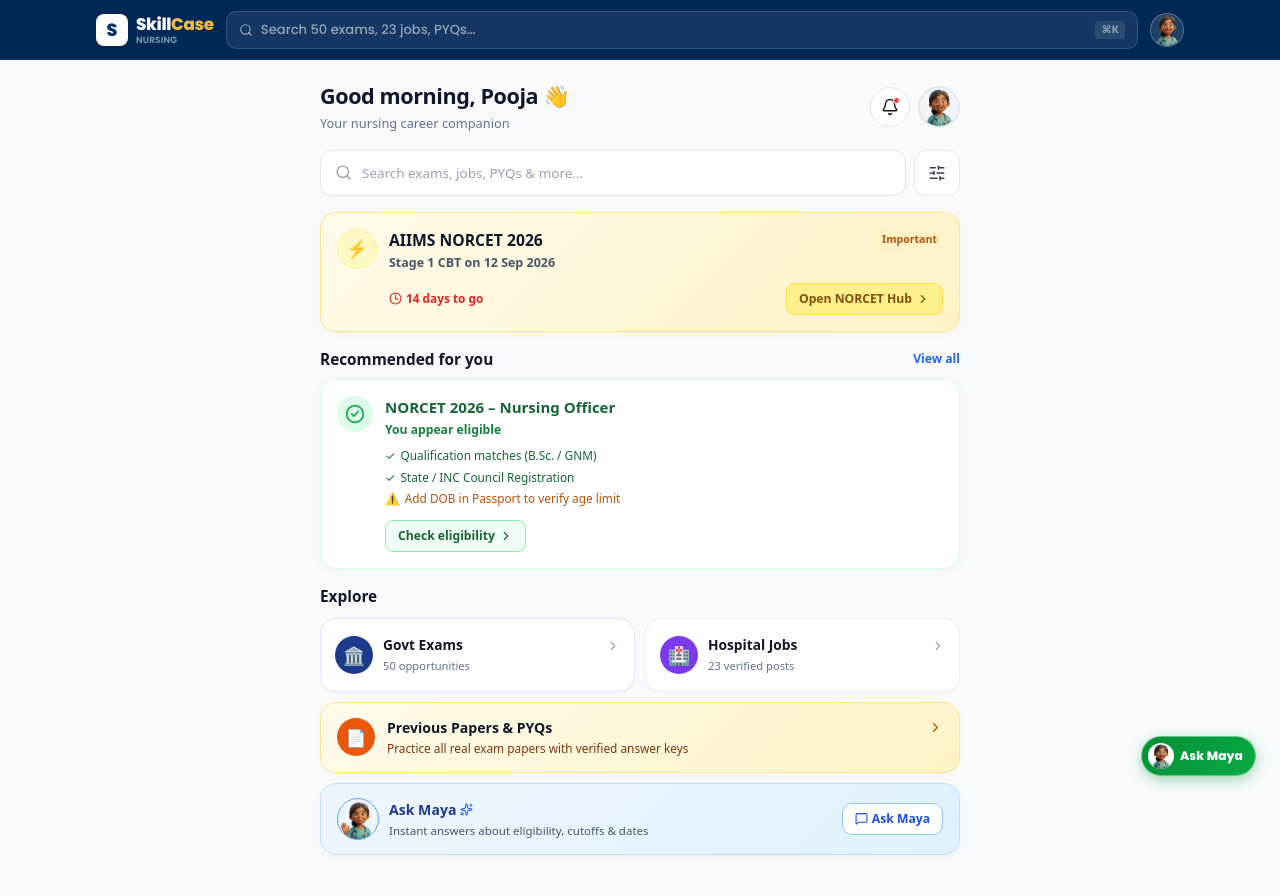
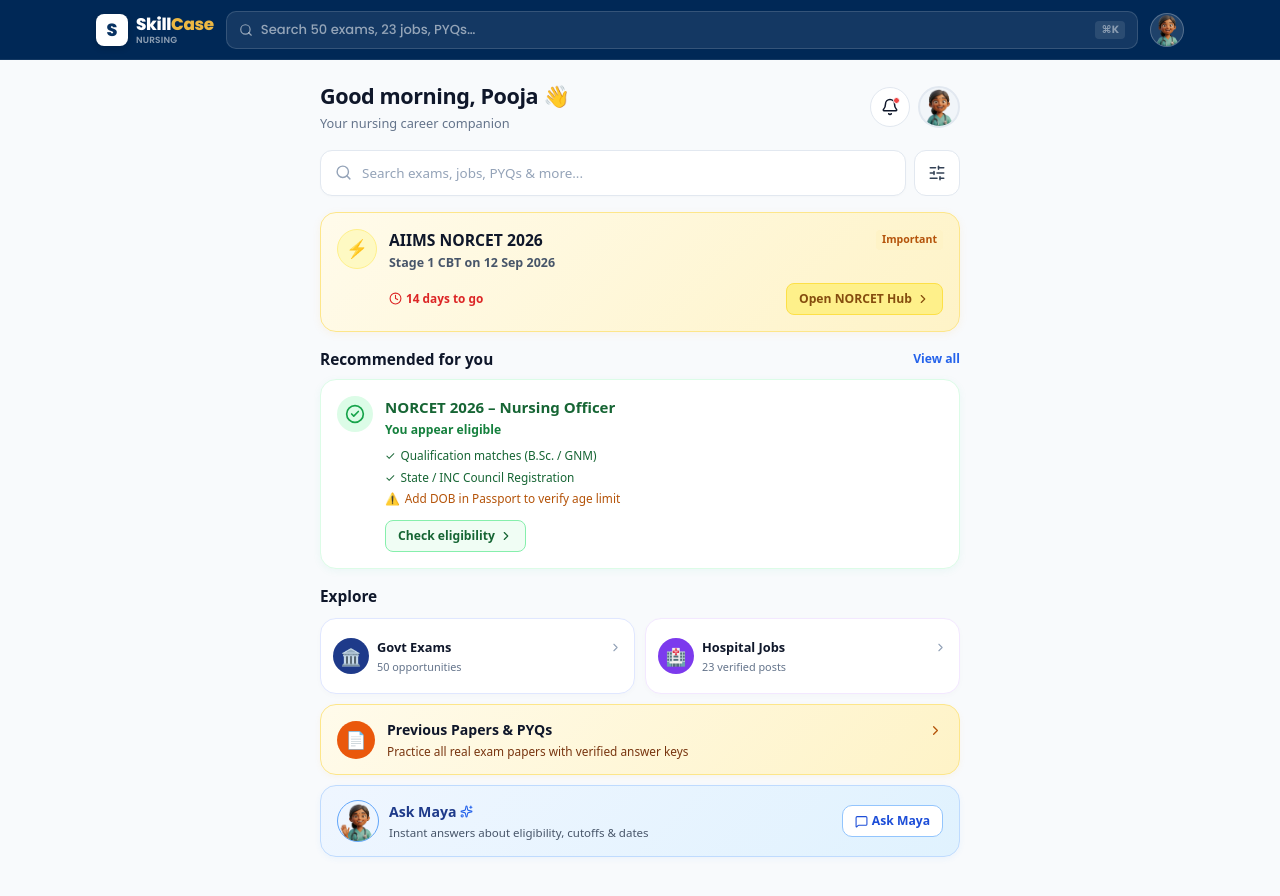
Before and after one commit to Flukeshotz/Career-Intelligence-Nurse, a Next.js app: page /nursing in a window 1280 px wide. Shown: the top 896 px of the page. Built offline with nearby package versions, Linux system fonts and the light colour scheme; no server answers.

Commit message:
fix(ui): align Govt Exams and Hospital Jobs boxes with exact 76px heights and suppress floating Maya on homepage to remove redundancy

```diff
--- a/src/app/nursing/NursingGateway.tsx
+++ b/src/app/nursing/NursingGateway.tsx
@@ -342,19 +342,22 @@
                   background: '#ffffff',
                   border: '1px solid #e0e7ff',
                   borderRadius: '16px',
-                  padding: '16px 14px',
+                  padding: '12px',
                   display: 'flex',
                   alignItems: 'center',
-                  gap: '10px',
+                  gap: '8px',
+                  height: '76px',
                   textDecoration: 'none',
                   boxShadow: '0 2px 6px rgba(0,0,0,0.02)',
                   transition: 'all 0.12s ease',
+                  minWidth: 0,
+                  overflow: 'hidden',
                 }}
               >
                 <div
                   style={{
-                    width: '38px',
-                    height: '38px',
+                    width: '36px',
+                    height: '36px',
                     borderRadius: '50%',
                     background: '#1e3a8a',
                     color: '#ffffff',
@@ -362,17 +365,17 @@
                     alignItems: 'center',
                     justifyContent: 'center',
                     flexShrink: 0,
-                    fontSize: '1.1rem',
+                    fontSize: '1.05rem',
                   }}
                 >
                   🏛️
                 </div>
                 <div style={{ flex: 1, minWidth: 0 }}>
-                  <div style={{ fontSize: '0.86rem', fontWeight: 800, color: '#0f172a', display: 'flex', alignItems: 'center', justifyContent: 'space-between' }}>
-                    <span>Govt Exams</span>
-                    <ChevronRight size={14} color="#94a3b8" />
+                  <div style={{ fontSize: '0.80rem', fontWeight: 800, color: '#0f172a', display: 'flex', alignItems: 'center', justifyContent: 'space-between', gap: '2px' }}>
+                    <span style={{ overflow: 'hidden', textOverflow: 'ellipsis', whiteSpace: 'nowrap' }}>Govt Exams</span>
+                    <ChevronRight size={13} color="#94a3b8" style={{ flexShrink: 0 }} />
                   </div>
-                  <div style={{ fontSize: '0.70rem', color: '#64748b', marginTop: '2px', whiteSpace: 'nowrap', overflow: 'hidden', textOverflow: 'ellipsis' }}>
+                  <div style={{ fontSize: '0.68rem', color: '#64748b', marginTop: '2px', whiteSpace: 'nowrap', overflow: 'hidden', textOverflow: 'ellipsis' }}>
                     50 opportunities
                   </div>
                 </div>
@@ -384,19 +387,22 @@
                   background: '#ffffff',
                   border: '1px solid #f3e8ff',
                   borderRadius: '16px',
-                  padding: '16px 14px',
+                  padding: '12px',
                   display: 'flex',
                   alignItems: 'center',
-                  gap: '10px',
+                  gap: '8px',
+                  height: '76px',
                   textDecoration: 'none',
                   boxShadow: '0 2px 6px rgba(0,0,0,0.02)',
                   transition: 'all 0.12s ease',
+                  minWidth: 0,
+                  overflow: 'hidden',
                 }}
               >
                 <div
                   style={{
-                    width: '38px',
-                    height: '38px',
+                    width: '36px',
+                    height: '36px',
                     borderRadius: '50%',
                     background: '#7c3aed',
                     color: '#ffffff',
@@ -404,17 +410,17 @@
                     alignItems: 'center',
                     justifyContent: 'center',
                     flexShrink: 0,
-                    fontSize: '1.1rem',
+                    fontSize: '1.05rem',
                   }}
                 >
                   🏥
                 </div>
                 <div style={{ flex: 1, minWidth: 0 }}>
-                  <div style={{ fontSize: '0.86rem', fontWeight: 800, color: '#0f172a', display: 'flex', alignItems: 'center', justifyContent: 'space-between' }}>
-                    <span>Hospital Jobs</span>
-                    <ChevronRight size={14} color="#94a3b8" />
+                  <div style={{ fontSize: '0.80rem', fontWeight: 800, color: '#0f172a', display: 'flex', alignItems: 'center', justifyContent: 'space-between', gap: '2px' }}>
+                    <span style={{ overflow: 'hidden', textOverflow: 'ellipsis', whiteSpace: 'nowrap' }}>Hospital Jobs</span>
+                    <ChevronRight size={13} color="#94a3b8" style={{ flexShrink: 0 }} />
                   </div>
-                  <div style={{ fontSize: '0.70rem', color: '#64748b', marginTop: '2px', whiteSpace: 'nowrap', overflow: 'hidden', textOverflow: 'ellipsis' }}>
+                  <div style={{ fontSize: '0.68rem', color: '#64748b', marginTop: '2px', whiteSpace: 'nowrap', overflow: 'hidden', textOverflow: 'ellipsis' }}>
                     23 verified posts
                   </div>
                 </div>
--- a/src/components/maya/MayaFloatingButton.tsx
+++ b/src/components/maya/MayaFloatingButton.tsx
@@ -11,14 +11,16 @@
   const [isOpen, setIsOpen] = useState(false);
   const pathname = usePathname();
 
-  // Suppress floating FAB on detail pages with bottom action docks (they already have an inline MayaCard)
-  const isDetailPage =
+  // Suppress floating FAB on pages that already have an inline Maya card or bottom docks
+  const shouldHideFab =
+    pathname === '/nursing' ||
+    pathname === '/' ||
     pathname?.includes('/nursing/exams/') ||
     pathname?.includes('/nursing/jobs/') ||
     pathname === '/nursing/norcet' ||
     pathname?.startsWith('/admin');
 
-  if (isDetailPage) {
+  if (shouldHideFab) {
     return null;
   }
 
```
